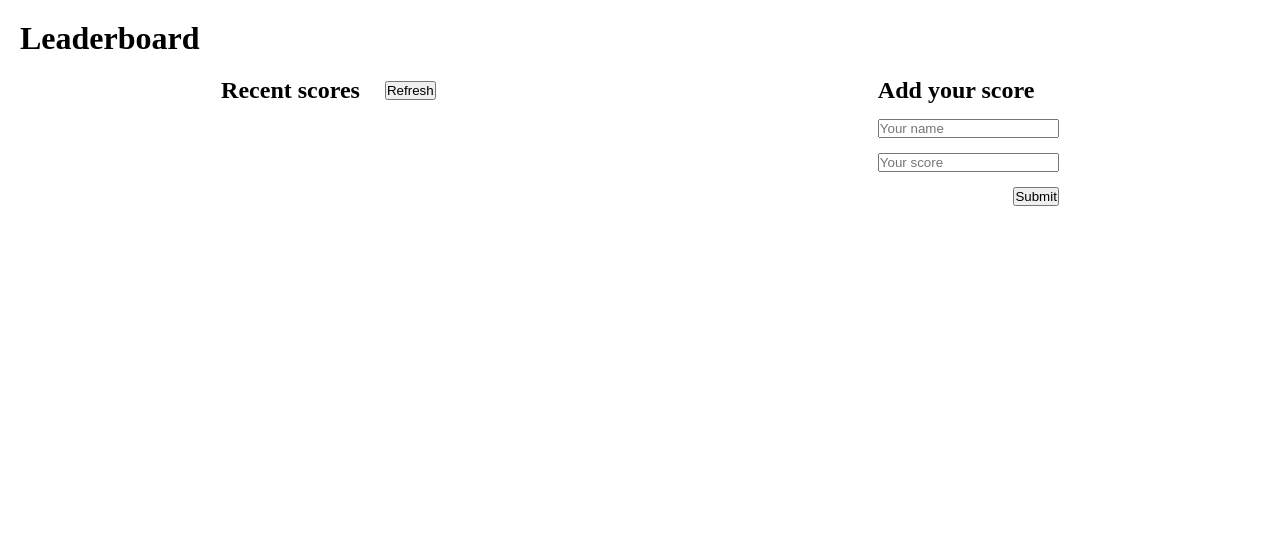
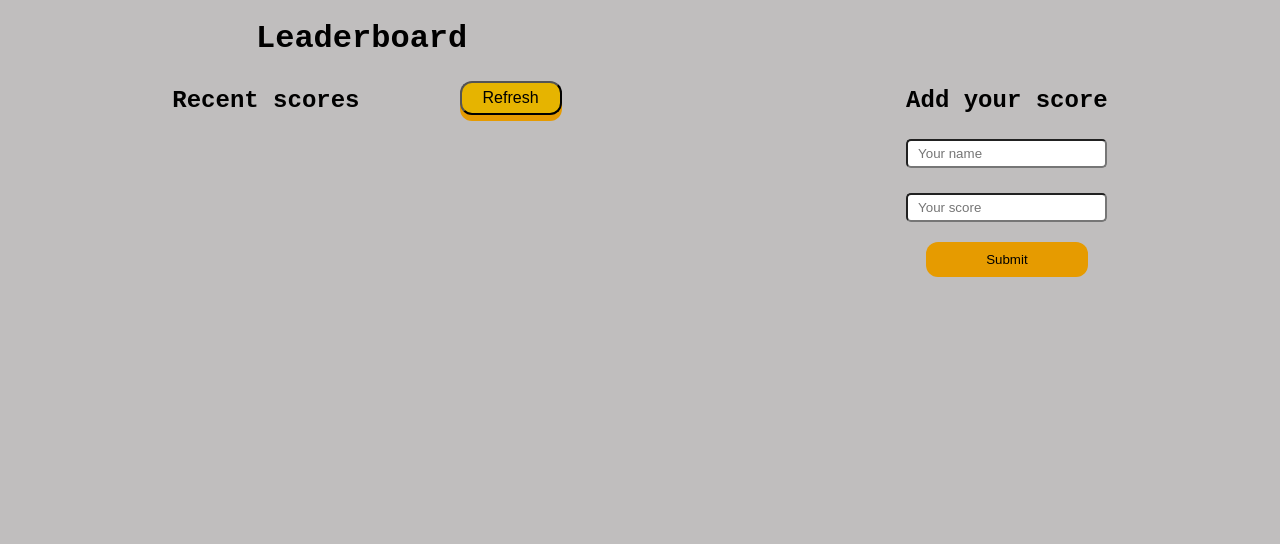
Before and after one commit to maryam0007/Leaderboard, a website built with webpack: page src/index.html in a window 1280 px wide. Built offline with nearby package versions, Linux system fonts and the light colour scheme; no server answers.

Commit message:
added final css

```diff
--- a/src/styles.css
+++ b/src/styles.css
@@ -5,31 +5,83 @@
   box-sizing: border-box;
 }
 
-.main-title {
-  margin: 20px 0 20px 20px;
+body {
+  background: rgba(48, 41, 41, 0.3);
+  height: 100vh;
+  font-family: 'Courier New', Courier, monospace;
 }
 
 .wrapper {
   display: flex;
   justify-content: space-around;
+  margin-top: 30px;
+}
+
+li {
+  color: #fff;
+  display: flex;
+  justify-content: space-evenly;
+  padding: 0 10px;
+}
+
+li:nth-child(odd) {
+  background-color: #04242277;
+}
+
+.main-title {
+  margin: 20px 0 20px 20%;
 }
 
 .score-head {
   display: flex;
-  align-items: center;
   justify-content: space-between;
 }
 
 .button {
-  margin-left: 25px;
+  background: #e69b00;
+  border-radius: 12px;
+  cursor: pointer;
+  margin-left: 100px;
+  border: none;
+  outline-offset: 14px;
+}
+
+.refresh {
+  display: block;
+  padding: 6px 21px;
+  border-radius: 12px;
+  font-size: 1rem;
+  background: #e6b400;
+  transform: translateY(-6px);
+}
+
+.result-list {
+  min-width: 350px;
+  max-width: 400px;
+  height: 50vh;
+  margin-top: 20px;
+}
+
+input {
+  padding: 5px 10px;
+  border-radius: 5px;
+}
+
+.submit {
+  border-radius: 12px;
+  cursor: pointer;
+  border: none;
+  outline-offset: 14px;
+  width: 80%;
+  background: #e69b00;
+  margin-top: 20px;
+  padding: 10px;
+}
+
+.form-button {
+  text-align: center;
 }
 
 .inputs {
-  margin: 15px 0;
+  margin-top: 25px;
 }
-
-.form-button {
-  width: 100%;
-  display: flex;
-  justify-content: flex-end;
-}
```
Also changed, not shown: dist/main.js.
